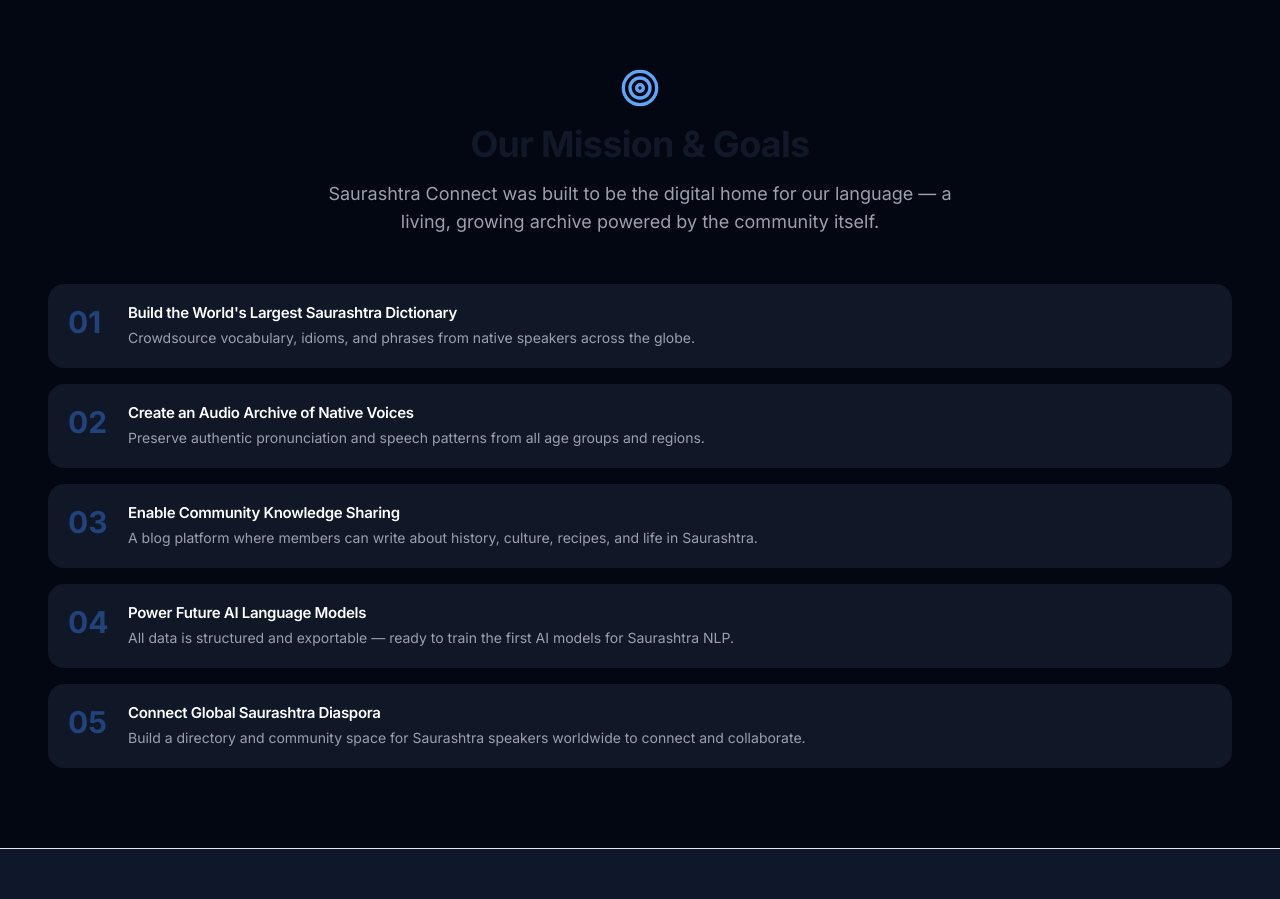
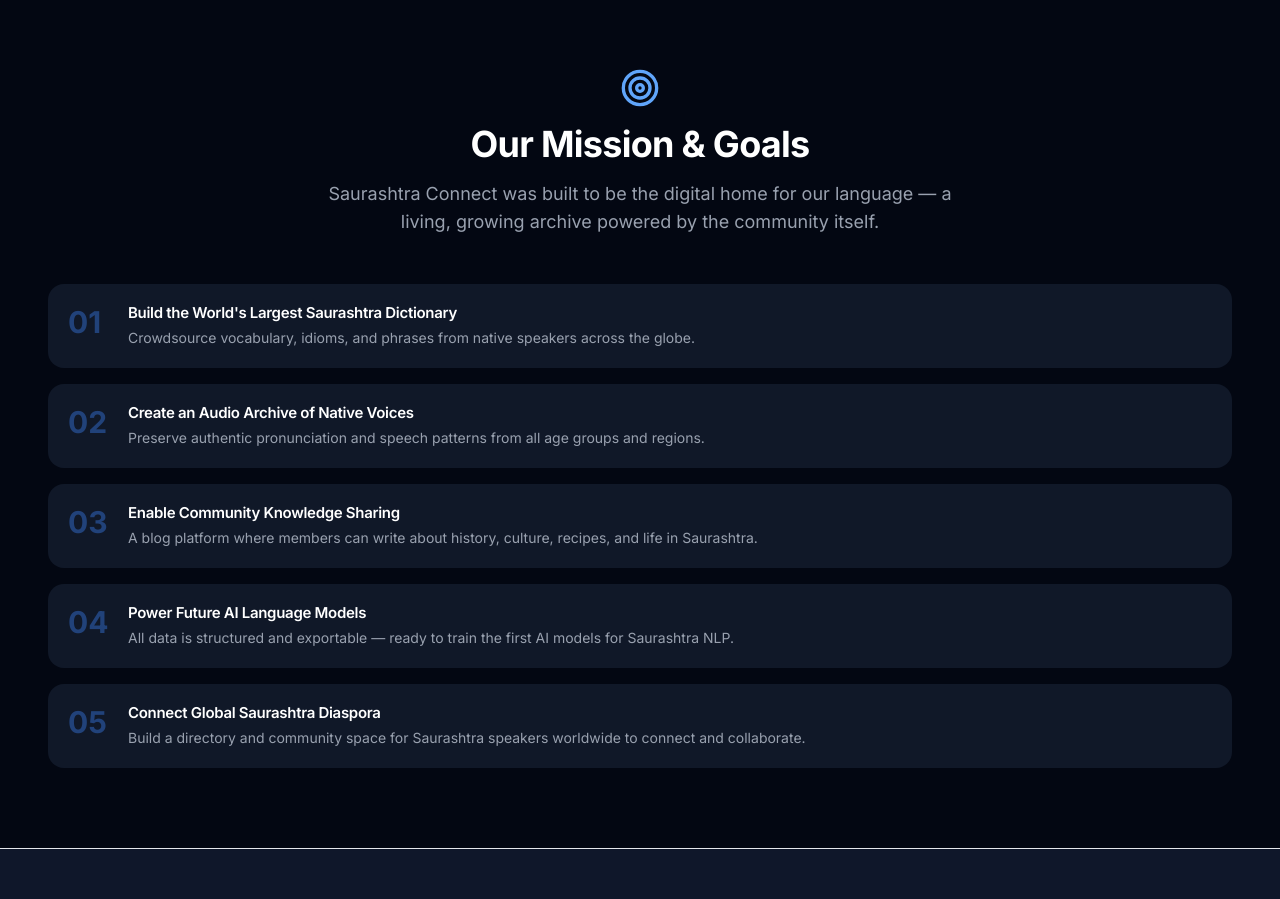
Before and after one commit to NIMALMG/saurashtra-connect, a Next.js app: page /about in a window 1280 px wide. Shown: the part 1700-2599 px from the top of the page. Built offline with nearby package versions, Linux system fonts and the light colour scheme; no server answers.

Commit message:
Text color change

```diff
--- a/src/app/about/page.tsx
+++ b/src/app/about/page.tsx
@@ -127,7 +127,7 @@ export default function AboutPage() {
         <div className="page-container max-w-4xl mx-auto">
           <div className="text-center mb-12">
             <Target className="w-10 h-10 text-primary-400 mx-auto mb-4" />
-            <h2 className="font-display text-4xl font-bold mb-4">Our Mission &amp; Goals</h2>
+            <h2 className="font-display text-4xl text-white font-bold mb-4">Our Mission &amp; Goals</h2>
             <p className="text-gray-400 text-lg max-w-2xl mx-auto">
               Saurashtra Connect was built to be the digital home for our language — a living,
               growing archive powered by the community itself.
```
